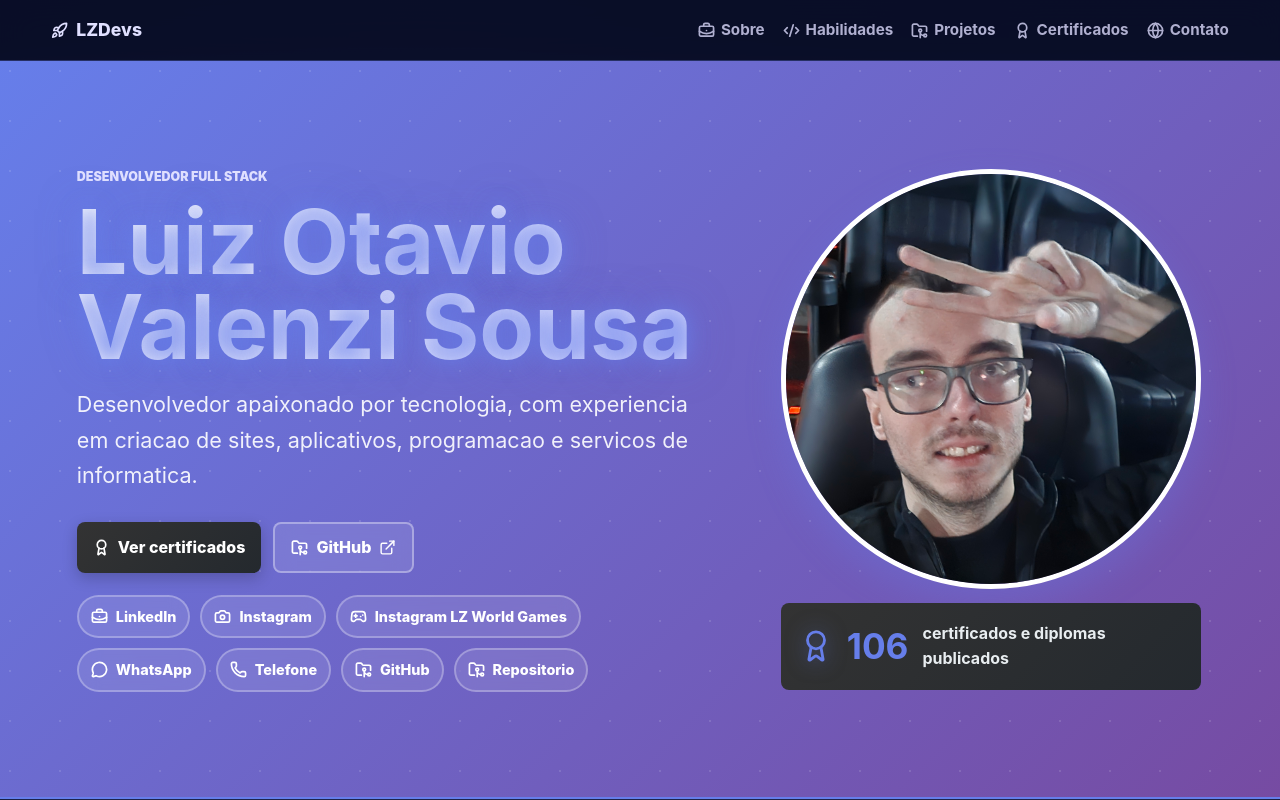
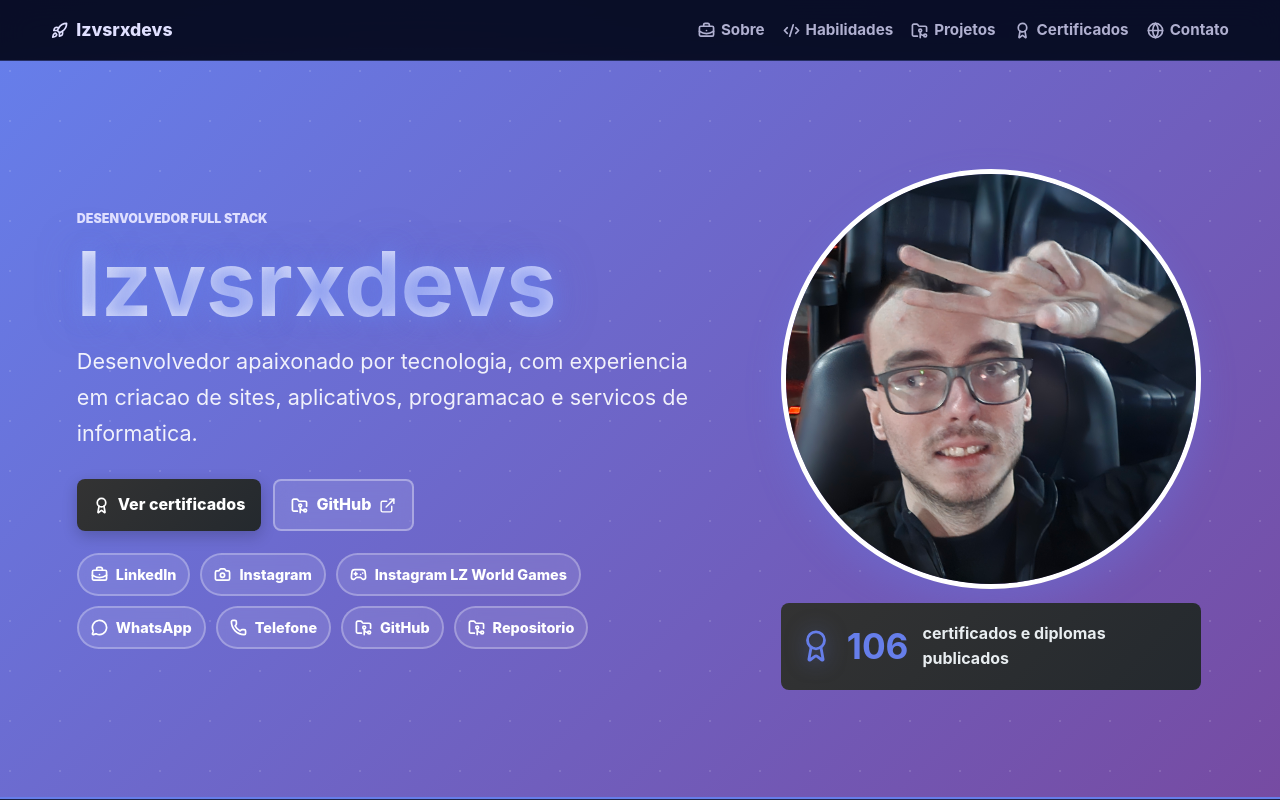
Before and after one commit to lzvsrx/lzdev, a React (Vite) app: page / in a window 1280 px wide. Shown: the top 800 px of the page. Built offline with nearby package versions, Linux system fonts and the light colour scheme; the HTML template or start-up script is replaced by a standard one.

Commit message:
Rename site brand to lzvsrxdevs

```diff
--- a/index.html
+++ b/index.html
@@ -11,16 +11,16 @@
     />
     <meta
       name="description"
-      content="Portfolio de Luiz Otavio Valenzi Sousa - Desenvolvedor Full Stack, projetos, servicos de informatica e certificados."
+      content="Portfolio de lzvsrxdevs - Desenvolvedor Full Stack, projetos, servicos de informatica e certificados."
     />
     <meta
       name="keywords"
       content="desenvolvedor, programador, full stack, HTML, CSS, JavaScript, PHP, Python, React, Node.js, criacao de sites, aplicativos, certificados"
     />
-    <meta name="author" content="Luiz Otavio Valenzi Sousa" />
+    <meta name="author" content="lzvsrxdevs" />
     <link rel="apple-touch-icon" href="/logo192.png" />
     <link rel="manifest" href="/manifest.json" />
-    <title>Luiz Otavio Valenzi Sousa - Desenvolvedor Full Stack</title>
+    <title>lzvsrxdevs - Desenvolvedor Full Stack</title>
   </head>
   <body>
     <noscript>Ative o JavaScript para visualizar este portfolio.</noscript>
--- a/src/App.tsx
+++ b/src/App.tsx
@@ -208,7 +208,7 @@ function App() {
   return (
     <main className="site-shell">
       <nav className="topbar" aria-label="Navegacao principal">
-        <a className="brand" href="#inicio"><Rocket aria-hidden="true" className="inline-icon" /> LZDevs</a>
+        <a className="brand" href="#inicio"><Rocket aria-hidden="true" className="inline-icon" /> lzvsrxdevs</a>
         <div className="nav-links">
           <a href="#sobre"><BriefcaseBusiness aria-hidden="true" className="inline-icon" />Sobre</a>
           <a href="#habilidades"><Code2 aria-hidden="true" className="inline-icon" />Habilidades</a>
@@ -221,7 +221,7 @@ function App() {
       <section className="hero" id="inicio">
         <div className="hero-copy">
           <p className="eyebrow">Desenvolvedor Full Stack</p>
-          <h1>Luiz Otavio Valenzi Sousa</h1>
+          <h1>lzvsrxdevs</h1>
           <p className="hero-text">
             Desenvolvedor apaixonado por tecnologia, com experiencia em criacao de sites,
             aplicativos, programacao e servicos de informatica.
@@ -247,7 +247,7 @@ function App() {
         </div>
 
         <div className="hero-media" aria-label="Foto de perfil e resumo">
-          <img src="/profile.jpg" alt="Luiz Otavio Valenzi Sousa" className="profile-photo" />
+          <img src="/profile.jpg" alt="lzvsrxdevs" className="profile-photo" />
           <div className="hero-stats">
             <Award aria-hidden="true" className="stat-icon" />
             <strong>{certificates.length}</strong>
@@ -468,7 +468,7 @@ function App() {
       </section>
 
       <footer className="footer">
-        <p>2026 lzworldstech. Todos os direitos reservados.</p>
+        <p>2026 lzvsrxdevs. Todos os direitos reservados.</p>
         <p>Desenvolvedor Full Stack</p>
       </footer>
     </main>
```
Also changed, not shown: public/manifest.json, 2 other files (tests, documents, lock files or other folders).
